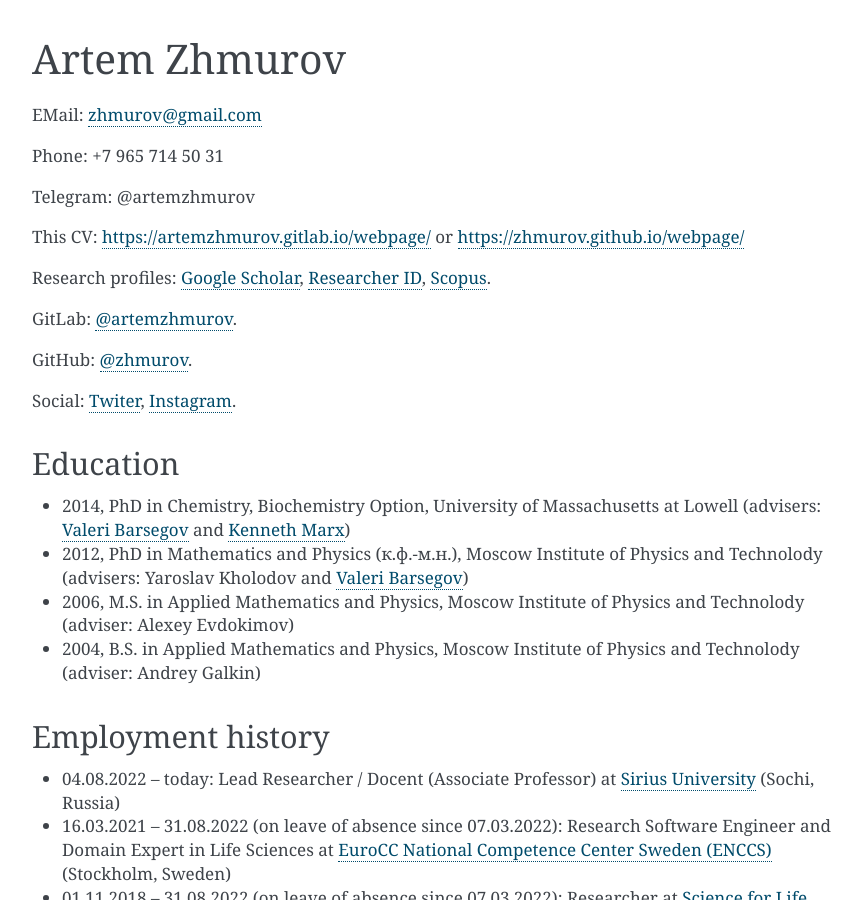
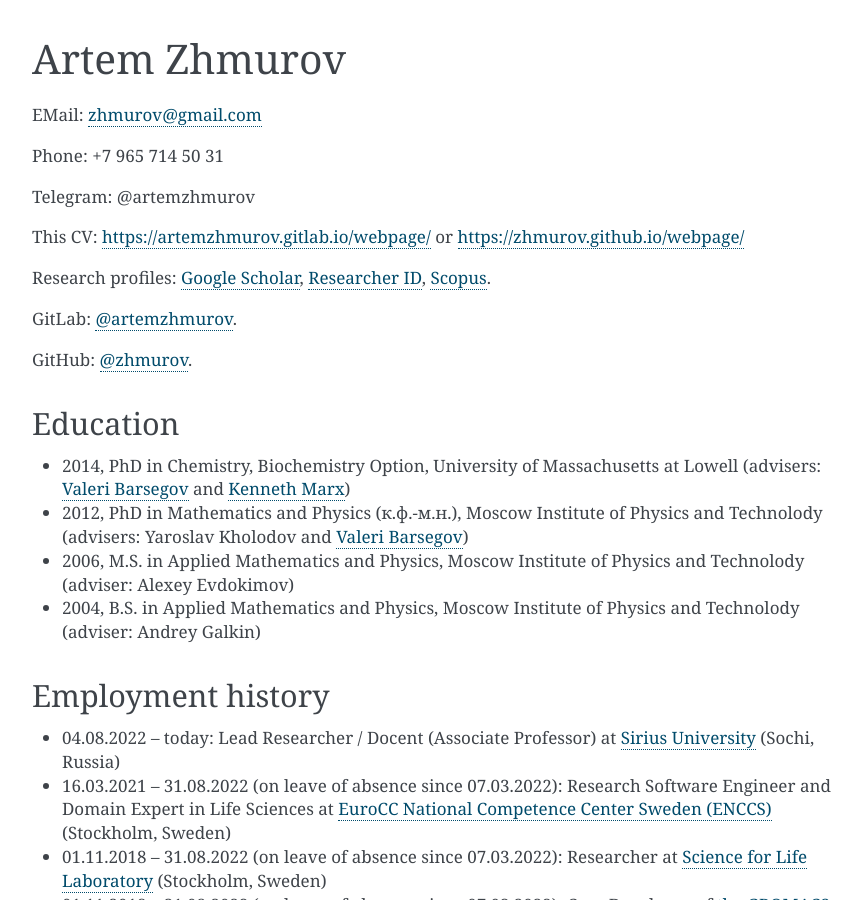
Before and after one commit to zhmurov/webpage, a Sphinx documentation site: the page built from source/index.rst, in a window 1280 px wide and 900 px high. Shown: the whole window, without its empty margins (168-1030 px from the left). Built offline with Sphinx 7.4.7, drawn with Linux system fonts in a browser that asks for light colours.

Commit message:
Remove irrelevant links to social media

```diff
--- a/source/index.rst
+++ b/source/index.rst
@@ -20,10 +20,6 @@ GitLab:
 
 GitHub:
 `@zhmurov <https://github.com/zhmurov>`_.
-
-Social:
-`Twiter <https://twitter.com/ArtemZhmurov>`_,
-`Instagram <https://www.instagram.com/artemzhmurov/>`_.
 
 Education
 ---------
```
